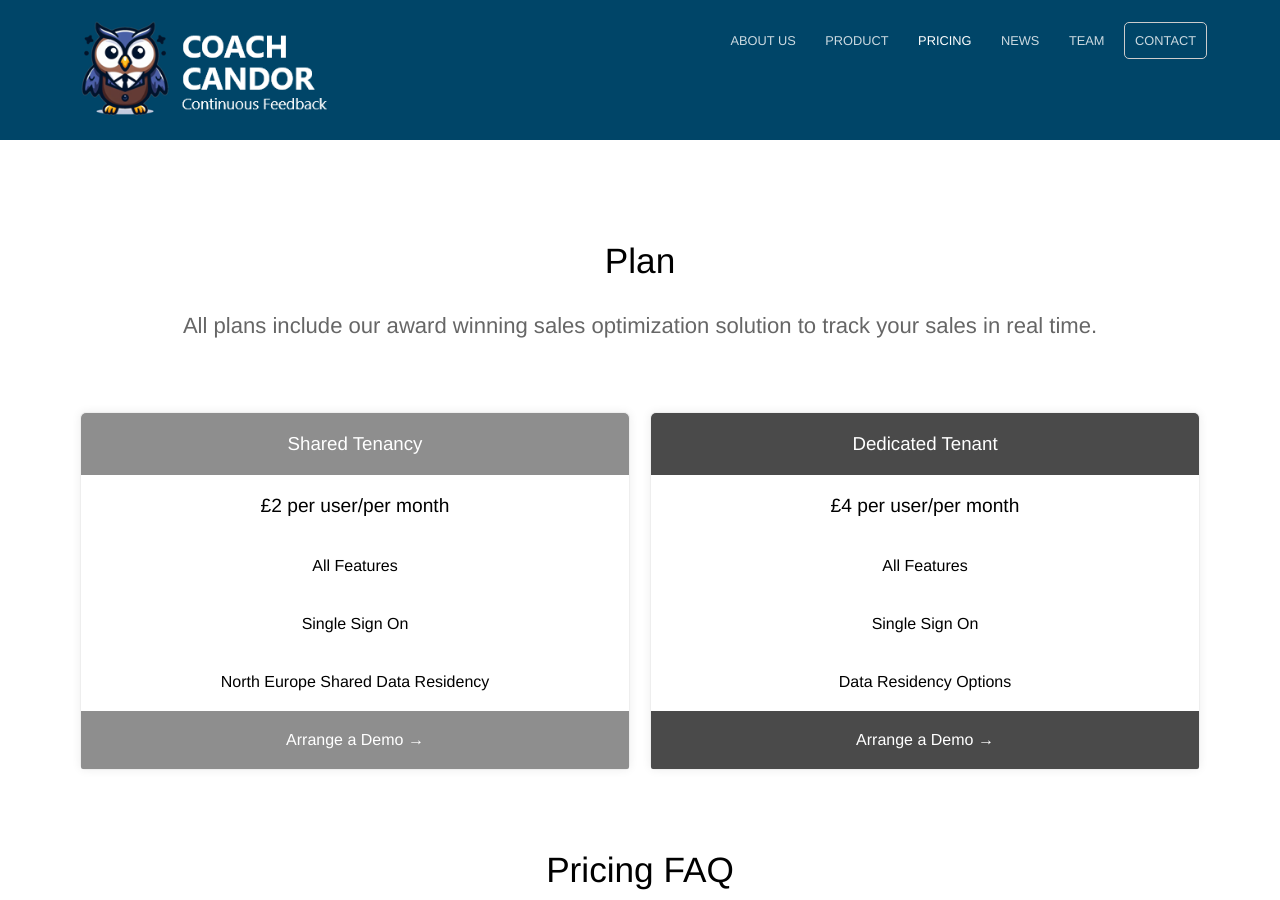
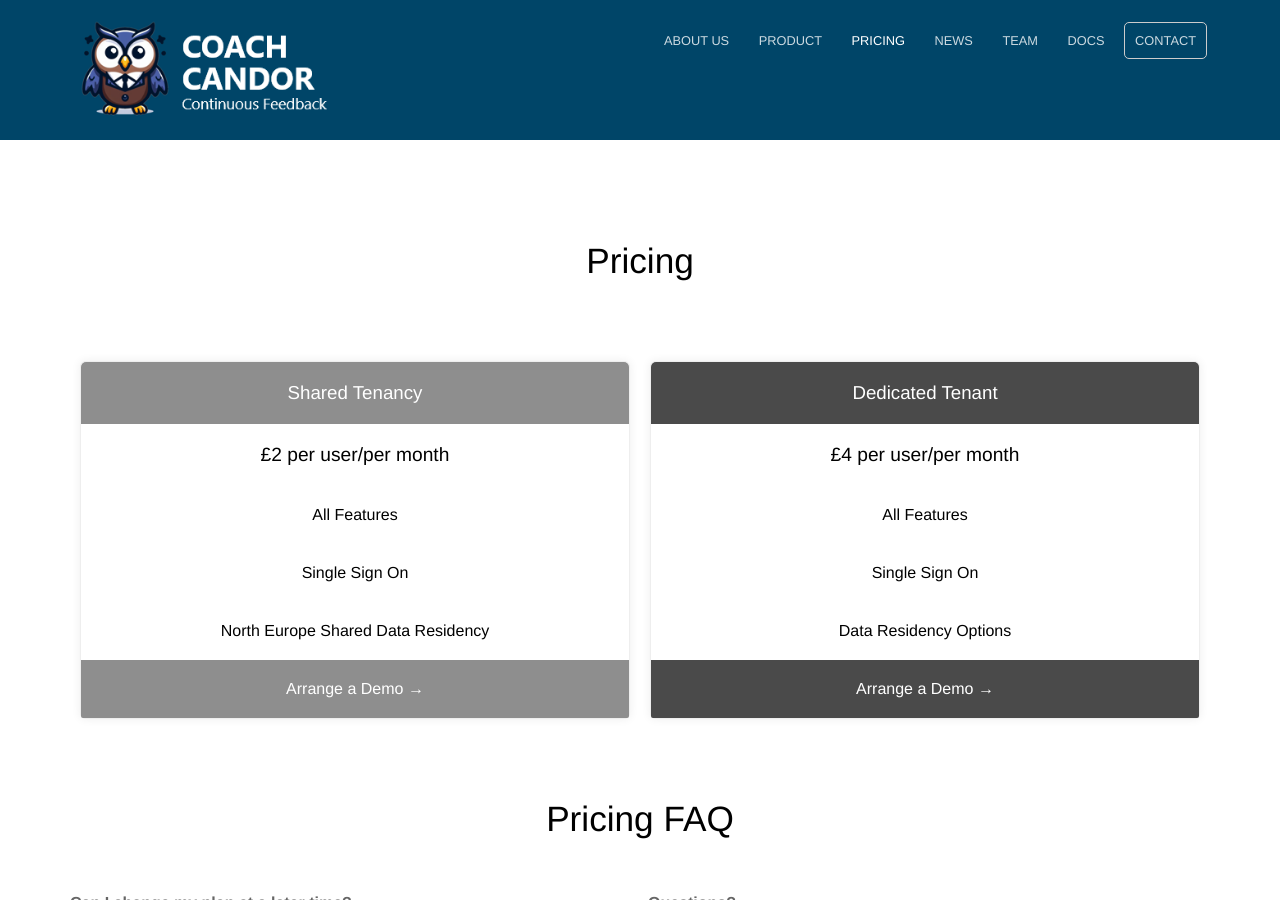
Before and after one commit to coachcandor/coachcandor.github.io, a Jekyll site: the page built from pricing.html, in a window 1280 px wide and 900 px high. Built offline with Jekyll 4.4.1, drawn with Linux system fonts in a browser that asks for light colours; nearby versions of some CDN libraries.

Commit message:
more updates

```diff
--- a/_data/navigation.yml
+++ b/_data/navigation.yml
@@ -18,6 +18,10 @@
   link: /about/
   new_window: false
   highlight: false
+- name: Docs
+  link: /user-guides/
+  new_window: false
+  highlight: false
 - name: Contact
   link: /contact/
   new_window: false
--- a/news/index.html
+++ b/news/index.html
@@ -1,6 +1,4 @@
 ---
-title: News
-description: Keep up with the latest news.
 ---
 
 <div class="text-container">
--- a/pricing.html
+++ b/pricing.html
@@ -1,7 +1,5 @@
 ---
 title: Pricing
-heading: Plan
-description: All plans include our award winning sales optimization solution to track your sales in real time.
 pricing_table:
   - name: Shared Tenancy
     color: "#8e8e8e"
--- a/product.html
+++ b/product.html
@@ -1,9 +1,5 @@
 ---
-title: Product
 ---
-
-<h2>Coach Candor</h2>
-
 <section class="hero">
     <div class="container flex">
         <div class="text editable">
```
